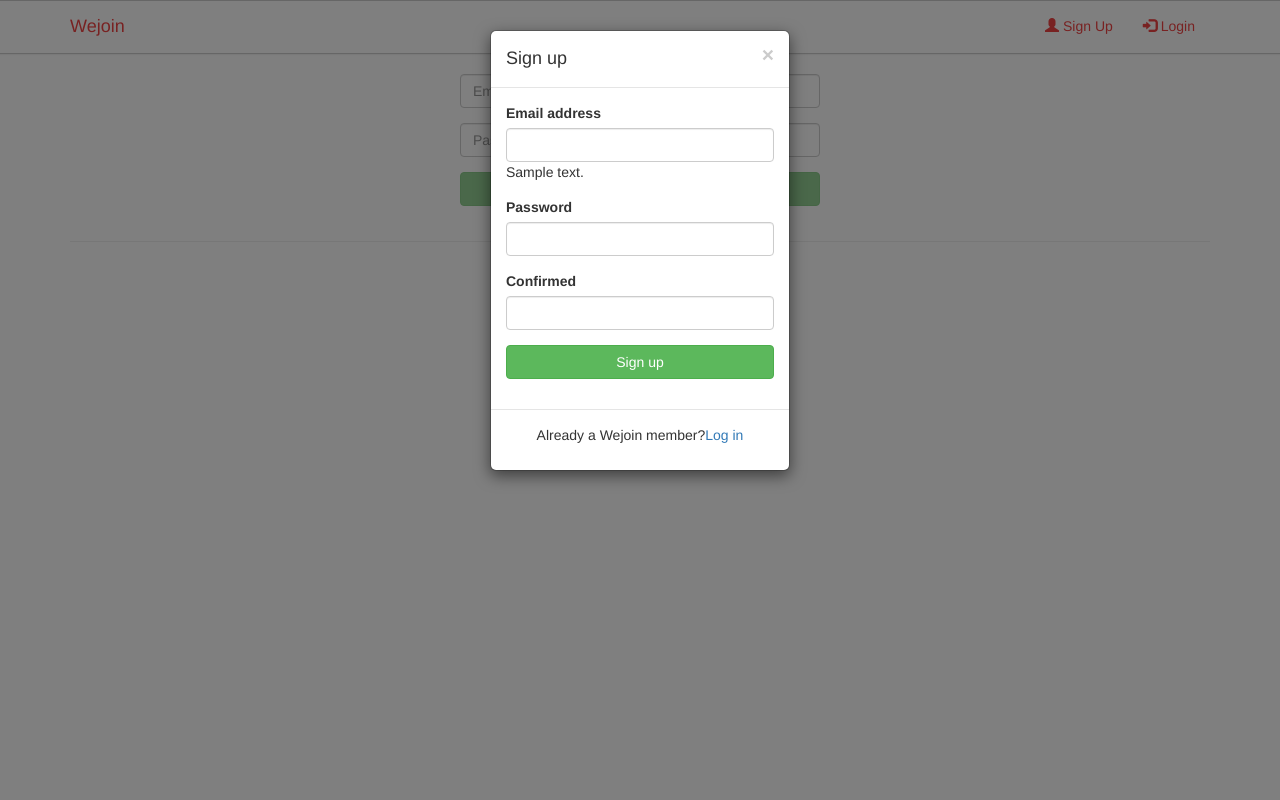
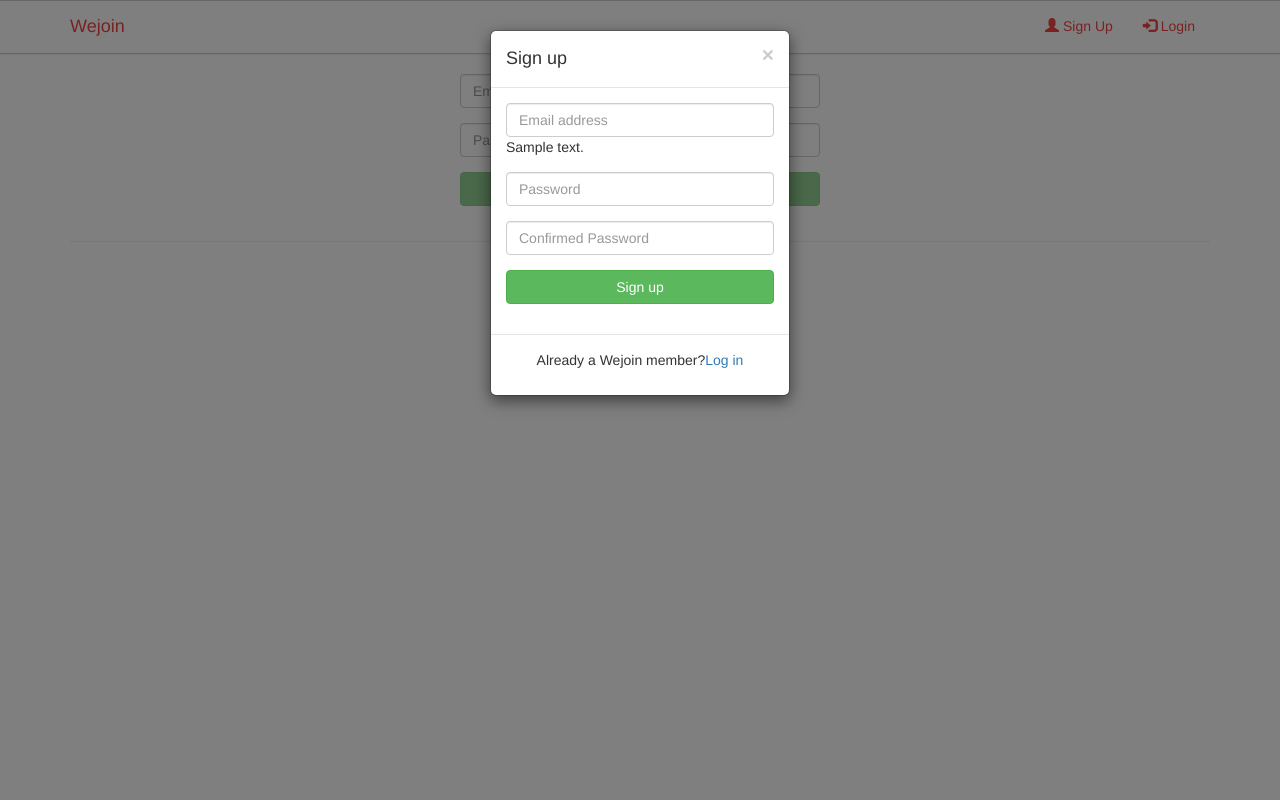
Before and after one commit to zyang25/CS800FinalProject, a Django app: template templates/index_test.html in a window 1280 px wide, after a click on "Sign Up". Run offline with Django 3.2, Linux system fonts and the light colour scheme; tables that the repository leaves empty hold one stand-in row (values such as "Sample post"); the template is opened without the code that fills it: values that come from a table or form of the project are taken from there, most other values are stand-ins (such as "Sample title", 1, 10 or a date in 2020); parts of the project's set-up code (start-up, migrations or seed data) failed here and were passed over; some libraries are stand-ins or nearby versions.

Commit message:
Modify login/signup page

```diff
--- a/templates/base/base.html
+++ b/templates/base/base.html
@@ -128,21 +128,20 @@
                 {% csrf_token %}
 
                   <div class="form-group has-feedback" id="form_email_div">
-                    <label class="control-label" for="signup_{{ signupform.email.name }}">{{ signupform.email.label }}</label>
                     <input type="email" class="form-control"
                        name="{{ signupform.email.name }}"
                        id="signup_{{ signupform.email.name }}"
-                       value="" required>
+                       value="" placeholder = "{{ signupform.email.label }}"
+                       required>
                       <p class="help-text">{{ field.help_text }} </p>
                     <span id="signup_email_error"></span>
                   </div>
 
                   <div class="form-group has-feedback">
-                    <label class="control-label" for="signup_{{ signupform.password.name }}">{{ signupform.password.label }}</label>
                     <input type="password" class="form-control"
                            name="{{ signupform.password.name }}"
                            id="signup_{{ signupform.password.name }}"
-                           value=""
+                           value="" placeholder="{{ signupform.password.label }}"
                        data-minlength="6"
                        data-maxlength="16"
                            required>
@@ -151,12 +150,11 @@
                   </div>
 
                   <div class="form-group" has-feedback>
-                    <label class="control-label" for="signup_comfirmed_password">Confirmed</label>
                     <input type="password" class="form-control"
                            name="confirmedpass"
                            id="signup_comfirmed_password"
                            data-match="#signup_{{ signupform.password.name }}"
-                           data-match-error="Password don't match"
+                           data-match-error="Password don't match" placeholder="Confirmed Password"
                            required>
                           <div class="help-block with-errors"></div>
                   </div>
@@ -191,20 +189,19 @@
                   {% csrf_token %}
 
                   <div class="form-group has-feedback">
-                    <label class="control-label" for="login_{{ loginform.email.name }}">{{ loginform.email.label }}</label>
                     <input type="email" class="form-control"
                            name="{{ loginform.email.name }}"
                            id="login_{{ loginform.email.name }}"
-                           value="" required>
+                           value="" placeholder="Email address" required>
                           <p class="help-text">{{ field.help_text }} </p>
                      <span class="glyphicon form-control-feedback" aria-hidden="true"></span>
                   </div>
 
                 <div class="form-group has-feedback" id="form_password_div">
-                  <label class="control-label" for="login_{{ loginform.password.name }}">{{ loginform.password.label }}</label>
+
                   <input type="password" class="form-control"
                          name="{{ loginform.password.name }}"
-                         id="login_{{ loginform.password.name }}"
+                         id="login_{{ loginform.password.name }}" placeholder="{{ loginform.password.label }}"
                          value=""
                      data-minlength="6"
                      data-maxlength="16"
```
Also changed, not shown: db.sqlite3.
